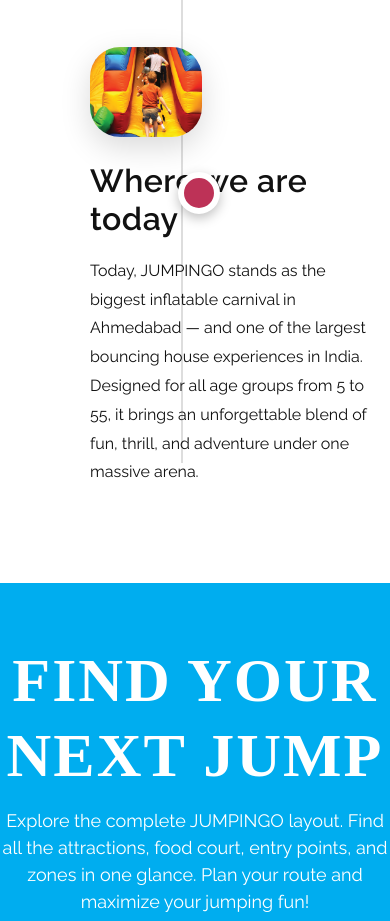
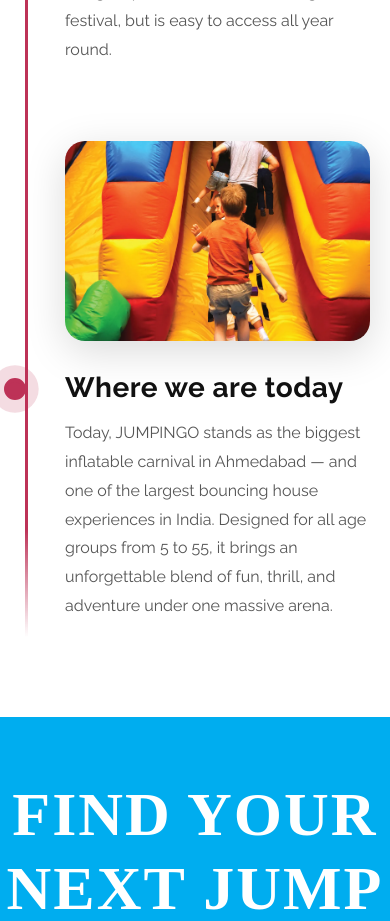
Before and after one commit to divyamshah02/JumpinGo_Frontend, a Django app: page /about in a window 390 px wide; the page is wider, and only the part inside the window is pictured. Shown: the part 1577-2498 px from the top of that part. Run offline with Django 5.2, Linux system fonts and the light colour scheme; some web fonts are replaced.

Commit message:
updated about us page

```diff
--- a/Jumpingo_frontend/static/about_us.css
+++ b/Jumpingo_frontend/static/about_us.css
@@ -256,25 +256,51 @@
   position: relative;
   margin: 0 auto;
   padding: 0 20px;
+  max-width: 1400px;
 }
 
 /* Updated timeline vertical line positioning and style */
 .timeline::before {
   content: "";
   position: absolute;
-  left: 46.50%;
-  top: 40px;
-  bottom: 40px;
-  width: 2px;
-  background: #ddd;
+  left: 50%;
+  transform: translateX(-50%);
+  top: 0;
+  bottom: 0;
+  width: 3px;
+  background: linear-gradient(180deg, transparent 0%, #bd3257 10%, #bd3257 90%, transparent 100%);
+  z-index: 1;
 }
 
 /* Updated timeline item spacing and layout */
 .timeline-item {
-  display: flex;
-  align-items: flex-start;
-  margin-bottom: 80px;
+  display: grid;
+  grid-template-columns: 1fr auto 1fr;
+  gap: 40px;
+  align-items: center;
+  margin-bottom: 100px;
   position: relative;
+  opacity: 0;
+  animation: fadeInUp 0.8s ease forwards;
+}
+
+@keyframes fadeInUp {
+  from {
+    opacity: 0;
+    transform: translateY(30px);
+  }
+  to {
+    opacity: 1;
+    transform: translateY(0);
+  }
+}
+
+.timeline-item:nth-child(1) {
+  animation-delay: 0.2s;
+}
+
+.timeline-item:nth-child(2) {
+  animation-delay: 0.4s;
 }
 
 .timeline-item:last-child {
@@ -283,12 +309,19 @@
 
 /* Increased image size and updated border radius for softer corners */
 .timeline-image {
-  width: 40%;
+  width: 100%;
+  max-width: 70%;
   height: 100%;
-  border-radius: 30px;
+  border-radius: 20px;
   overflow: hidden;
-  box-shadow: 0 10px 30px rgba(0, 0, 0, 0.15);
-  flex-shrink: 0;
+  box-shadow: 0 10px 40px rgba(0, 0, 0, 0.15);
+  justify-self: end;
+  transition: transform 0.3s ease, box-shadow 0.3s ease;
+}
+
+.timeline-image:hover {
+  transform: scale(1.05);
+  box-shadow: 0 15px 50px rgba(0, 0, 0, 0.25);
 }
 
 .timeline-image img {
@@ -299,41 +332,48 @@
 
 /* Increased dot size and updated positioning */
 .timeline-dot {
-  position: absolute;
-  left: 45%;
-  top: 125px;
-  width: 42px;
-  height: 42px;
+  position: relative;
+  width: 28px;
+  height: 28px;
   background: var(--color-red);
-  border: 6px solid white;
+  border: 5px solid var(--color-red);
   border-radius: 50%;
-  box-shadow: 0 4px 12px rgba(0, 0, 0, 0.25);
+  box-shadow: 0 0 0 8px rgba(3, 165, 80, 0.1);
   z-index: 2;
+  animation: pulse 2s ease-in-out infinite;
+}
+
+@keyframes pulse {
+  0%,
+  100% {
+    box-shadow: 0 0 0 8px #bd325736;
+  }
+  50% {
+    box-shadow: 0 0 0 15px #bd325726;
+  }
 }
 
 /* Updated content spacing and typography */
 .timeline-content {
-  margin-left: 12%;
-  flex: 1;
-  padding-top: 0;
+  justify-self: start;
+  max-width: 520px;
 }
 
 .timeline-content h3 {
   font-family: var(--font-body);
-  font-size: 32px;
-  font-weight: 600;
+  font-size: 36px;
+  font-weight: 700;
   color: #111111;
-  margin-bottom: 18px;
+  margin-bottom: 15px;
   letter-spacing: 0.5px;
 }
 
 .timeline-content p {
   font-family: var(--font-body);
-  font-size: 16px;
+  font-size: 17px;
   font-weight: 400;
-  color: #111111;
+  color: #555555;
   line-height: 1.8;
-  max-width: 520px;
 }
 
 /* Map Section */
@@ -499,19 +610,42 @@
     height: 500px;
   }
 
-  .testimonial-card-green {
-    min-width: calc(50% - 15px);
+  /* Stack timeline vertically on tablet with left-aligned line */
+  .timeline {
+    padding-left: 50px;
+  }
+
+  .timeline::before {
+    left: 40px;
+    transform: none;
   }
 
   .timeline-item {
-    flex-direction: column;
-    align-items: flex-start;
-    padding-left: 70px;
+    grid-template-columns: auto 1fr;
+    gap: 30px;
+    margin-bottom: 60px;
+  }
+
+  .timeline-dot {
+    position: absolute;
+    left: -46px;
+  }
+
+  .timeline-image {
+    grid-column: 2;
+    justify-self: start;
+    max-width: 100%;
+    height: 220px;
   }
 
   .timeline-content {
-    margin-left: 0;
-    margin-top: 25px;
+    grid-column: 2;
+    grid-row: 2;
+  }
+
+  /* Added responsive styles for 2 cards on tablet */
+  .testimonial-card {
+    min-width: calc((100% - 30px) / 2);
   }
 }
 
@@ -520,7 +654,46 @@
     font-size: 48px;
   }
 
-  .testimonial-card-green {
+  .timeline {
+    padding-left: 35px;
+  }
+
+  .timeline::before {
+    left: 25px;
+  }
+
+  .timeline-dot {
+    left: -31px;
+    width: 22px;
+    height: 22px;
+    border-width: 4px;
+  }
+
+  .timeline-image {
+    height: 200px;
+  }
+
+  .timeline-content h3 {
+    font-size: 28px;
+  }
+
+  .timeline-content p {
+    font-size: 16px;
+  }
+
+  /* Added responsive styles for 1 card on mobile */
+  .testimonials-section {
+    padding: 60px 0 80px;
+    min-height: auto;
+  }
+
+  .testimonial-card {
     min-width: 100%;
+    padding: 25px 20px;
+  }
+
+  .testimonial-controls {
+    flex-direction: column;
+    gap: 30px;
   }
 }
--- a/Jumpingo_frontend/static/about_us.js
+++ b/Jumpingo_frontend/static/about_us.js
@@ -30,10 +30,46 @@
   })
 
   // Testimonials Carousel
-  const carousel = document.getElementById("testimonialsCarousel")
-  const dots = document.querySelectorAll(".carousel-indicators-custom .dot")
+  const testimonialsGrid = document.querySelector(".testimonials-grid")
+  const dots = document.querySelectorAll(".dot")
+  const prevBtn = document.querySelector(".prev-btn")
+  const nextBtn = document.querySelector(".next-btn")
+
   let currentSlide = 0
+  let cardsPerView = 3
 
+  // Calculate cards per view based on screen size
+  function updateCardsPerView() {
+    const width = window.innerWidth
+    if (width <= 768) {
+      cardsPerView = 1
+    } else if (width <= 992) {
+      cardsPerView = 2
+    } else {
+      cardsPerView = 3
+    }
+  }
+
+  // Update carousel position
+  function updateCarousel() {
+    if (!testimonialsGrid) return
+
+    const cards = document.querySelectorAll(".testimonial-card")
+    if (!cards.length) return
+
+    const cardWidth = cards[0].offsetWidth
+    const gap = 30
+    const offset = currentSlide * (cardWidth + gap)
+
+    testimonialsGrid.style.transform = `translateX(-${offset}px)`
+
+    // Update active dot
+    dots.forEach((dot, index) => {
+      dot.classList.toggle("active", index === currentSlide)
+    })
+  }
+
+  // Handle dot clicks
   dots.forEach((dot, index) => {
     dot.addEventListener("click", () => {
       currentSlide = index
@@ -41,18 +77,52 @@
     })
   })
 
-  function updateCarousel() {
-    const slideWidth = carousel.querySelector(".testimonial-card-green").offsetWidth + 30
-    carousel.style.transform = `translateX(-${currentSlide * slideWidth}px)`
-
-    dots.forEach((dot, index) => {
-      dot.classList.toggle("active", index === currentSlide)
+  // Handle next button
+  if (nextBtn) {
+    nextBtn.addEventListener("click", () => {
+      currentSlide = (currentSlide + 1) % dots.length
+      updateCarousel()
     })
   }
 
-  // Auto-play carousel
-  setInterval(() => {
-    currentSlide = (currentSlide + 1) % dots.length
+  // Handle prev button
+  if (prevBtn) {
+    prevBtn.addEventListener("click", () => {
+      currentSlide = (currentSlide - 1 + dots.length) % dots.length
+      updateCarousel()
+    })
+  }
+
+  // Handle window resize
+  window.addEventListener("resize", () => {
+    updateCardsPerView()
     updateCarousel()
-  }, 5000)
+  })
+
+  // Initialize
+  updateCardsPerView()
+  updateCarousel()
+
+  // Optional: Auto-play carousel
+  let autoPlayInterval
+
+  function startAutoPlay() {
+    autoPlayInterval = setInterval(() => {
+      currentSlide = (currentSlide + 1) % dots.length
+      updateCarousel()
+    }, 5000)
+  }
+
+  function stopAutoPlay() {
+    clearInterval(autoPlayInterval)
+  }
+
+  // Start auto-play
+  startAutoPlay()
+
+  // Pause auto-play on hover
+  if (testimonialsGrid) {
+    testimonialsGrid.addEventListener("mouseenter", stopAutoPlay)
+    testimonialsGrid.addEventListener("mouseleave", startAutoPlay)
+  }
 })
--- a/Jumpingo_frontend/static/ticket.css
+++ b/Jumpingo_frontend/static/ticket.css
@@ -227,8 +227,8 @@
   justify-content: space-between;
   align-items: center;
   cursor: pointer;
-  font-size: 16px;
-  font-weight: 700;
+  font-size: 18px;
+  font-weight: 400;
   color: #023047;
   text-align: left;
   transition: all 0.3s;
--- a/Jumpingo_frontend/templates/ticket.html
+++ b/Jumpingo_frontend/templates/ticket.html
@@ -115,8 +115,8 @@
                     <div class="ticket-accordion">
                         <div class="accordion-item">
                             <button class="accordion-button collapsed">
+                                <i class="fas fa-plus me-3"></i>
                                 <span>Specifications</span>
-                                <i class="fas fa-plus"></i>
                             </button>
                             <div class="accordion-content">
                                 <p>
@@ -133,8 +133,8 @@
 
                         <div class="accordion-item">
                             <button class="accordion-button collapsed">
+                                <i class="fas fa-plus me-3"></i>
                                 <span>Short Description</span>
-                                <i class="fas fa-plus"></i>
                             </button>
                             <div class="accordion-content">
                                 <p>What's Included: Access to curated inflatable zones with color-coordinated difficulty levels. Separate soft-landing areas for younger jumpers, advanced obstacle sections for teens and adults, common zones for group activities, and cool-down spaces. Staff presence throughout. Photo-friendly environment.</p>
@@ -143,8 +143,8 @@
 
                         <div class="accordion-item">
                             <button class="accordion-button collapsed">
+                                <i class="fas fa-plus me-3"></i>
                                 <span>Related</span>
-                                <i class="fas fa-plus"></i>
                             </button>
                             <div class="accordion-content">
                                 <p>
```
Also changed, not shown: other parts of Jumpingo_frontend/static/about_us.css (+167 -96 lines), Jumpingo_frontend/templates/about_us.html (+36 -4 lines).
